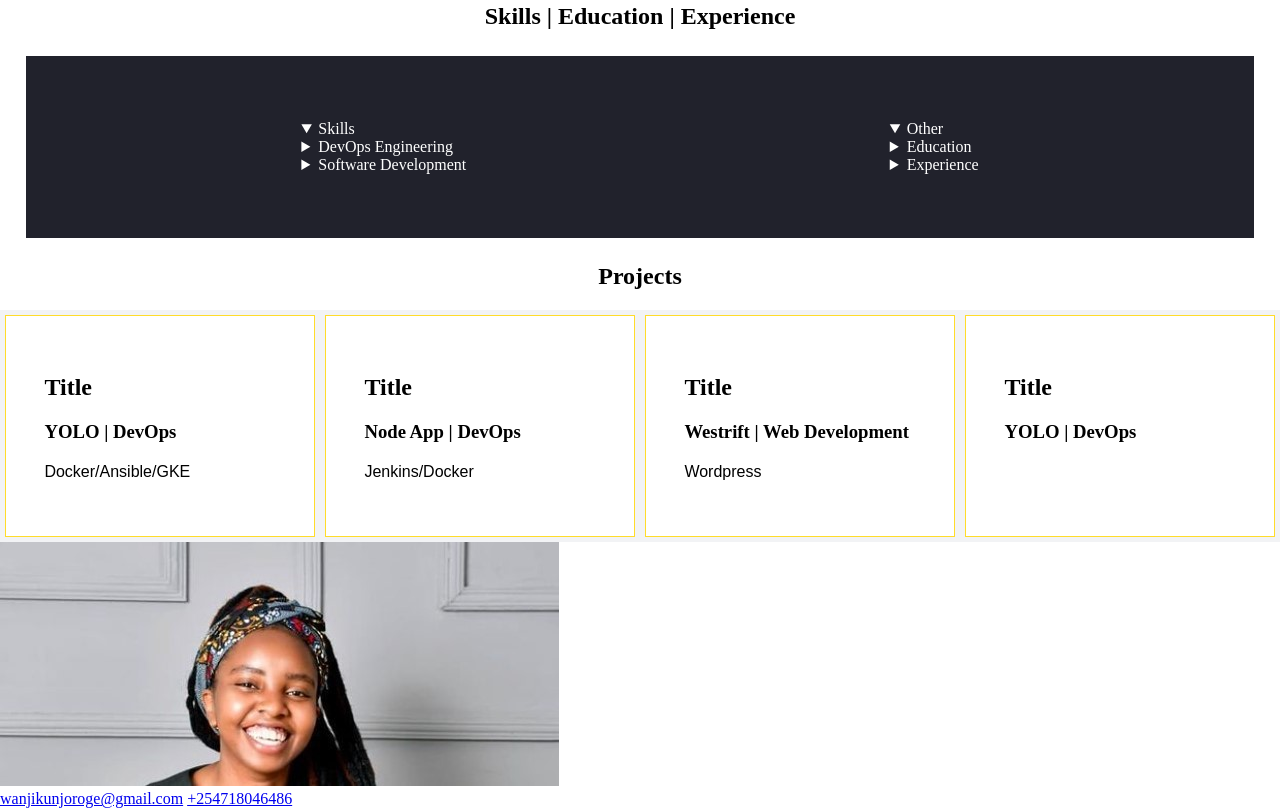
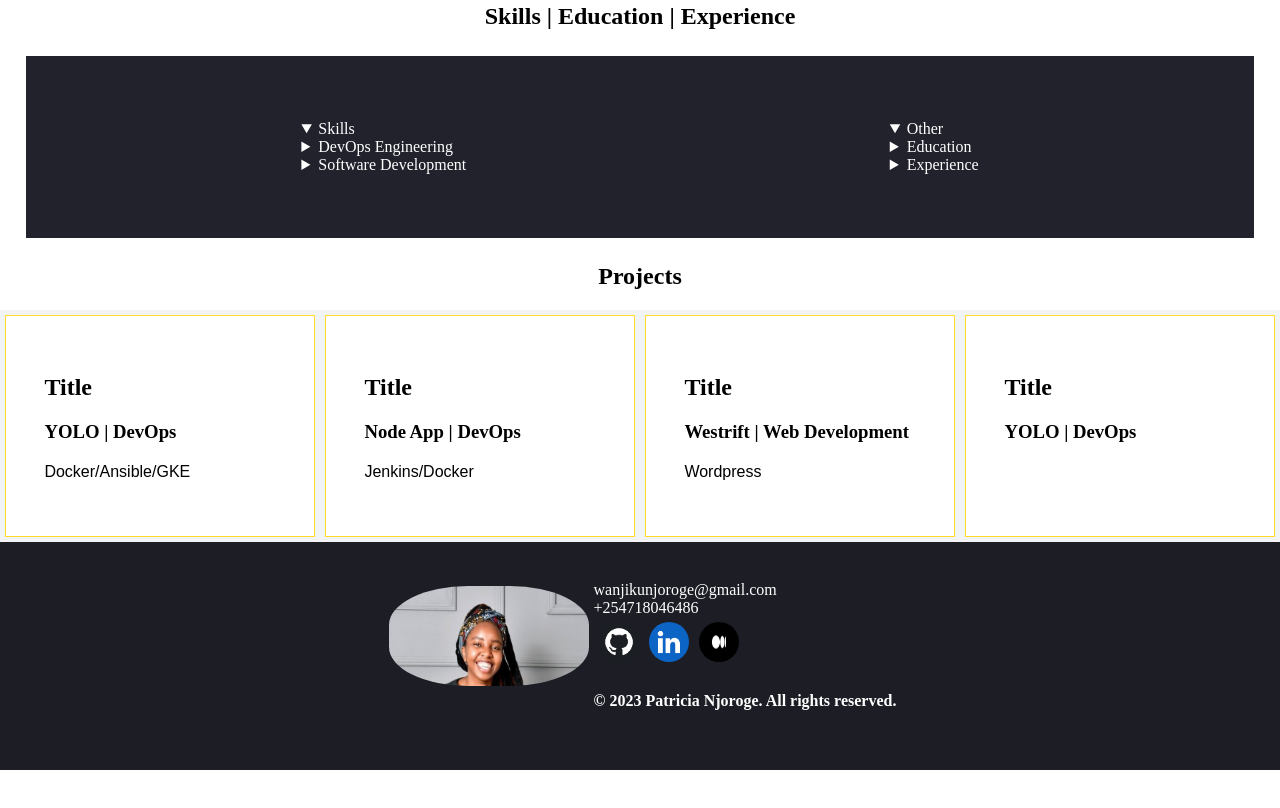
Before and after one commit to WanjikuN/portfolio, a plain HTML site: page index.html in a window 1280 px wide. Shown: the part 817-1625 px from the top of the page. After the commit the page ends 1587 px from the top, so only its background shows below. Drawn offline with Linux system fonts and the light colour scheme.

Commit message:
Add contact and footer section

```diff
--- a/index.html
+++ b/index.html
@@ -217,20 +217,30 @@
 
     </div>
     <div id="contact">
+
         <!-- Footer -->
         <div>
             <!-- personal image -->
-            <img src="./images/pat2.jpeg" alt="My image">
+            <a href="#landing">
+                <img class="imgf" src="./images/pat2.jpeg" alt="My image">
+
+            </a>
         </div>
-        <div>
+        <div id="contact1">
             <!-- email and phone number -->
             <a href="mailto:wanjikunjoroge@gmail.com" target="_blank">wanjikunjoroge@gmail.com</a>
             <a href="tel:+254718046486" target="_blank">+254718046486</a>
-        </div>
-        <div>
             <!-- Copyright -->
+            <div id="socials">
+                <!-- side icons -->
+                <a href="https://github.com/WanjikuN" target="_blank"><img src="./images/github.png" alt="Github profile"></a>
+                <a href="https://www.linkedin.com/in/patricia-w-njoroge/" target="_blank"><img src="./images/linkedin.png" alt="LinkeIn profile"></a>
+                <a href="https://medium.com/@wanjikunpatricia" target="_blank"><img src="./images/medium.png" alt="Medium blog"></a>
+            </div>
+            <h4>&copy; 2023 Patricia Njoroge. All rights reserved.</h4>
 
         </div>
+
     </div>
 </body>
 </html>
--- a/main.css
+++ b/main.css
@@ -49,7 +49,7 @@ body{
 
 
 }
-li .link1:hover{
+li .link1:hover, #contact1 a:hover{
     color: burlywood;
     font-size: 25px;
     border-bottom: 1px solid burlywood;
@@ -89,6 +89,7 @@ button{
     border-radius: 50%;
     padding: 5px;
 }
+
 #socials{
     display: flex;
     flex-direction: column;
@@ -181,3 +182,30 @@ p{
     }
 
   }
+  #contact{
+    display: flex;
+    justify-content: center;
+    background-color: #1c1d25;
+    padding: 3%;
+    /* flex-direction: column; */
+
+
+  }
+.imgf{
+    width: 200px;
+    height: 100px;
+    border-radius: 40%;
+    padding: 5px;
+}
+#contact1{
+    display: flex;
+    flex-direction: column;
+    justify-content: space-between;
+}
+#contact1 a, #contact1 h4{
+    text-decoration: none;
+    color: white;
+}
+#contact #socials{
+    flex-direction: row;
+}
```
